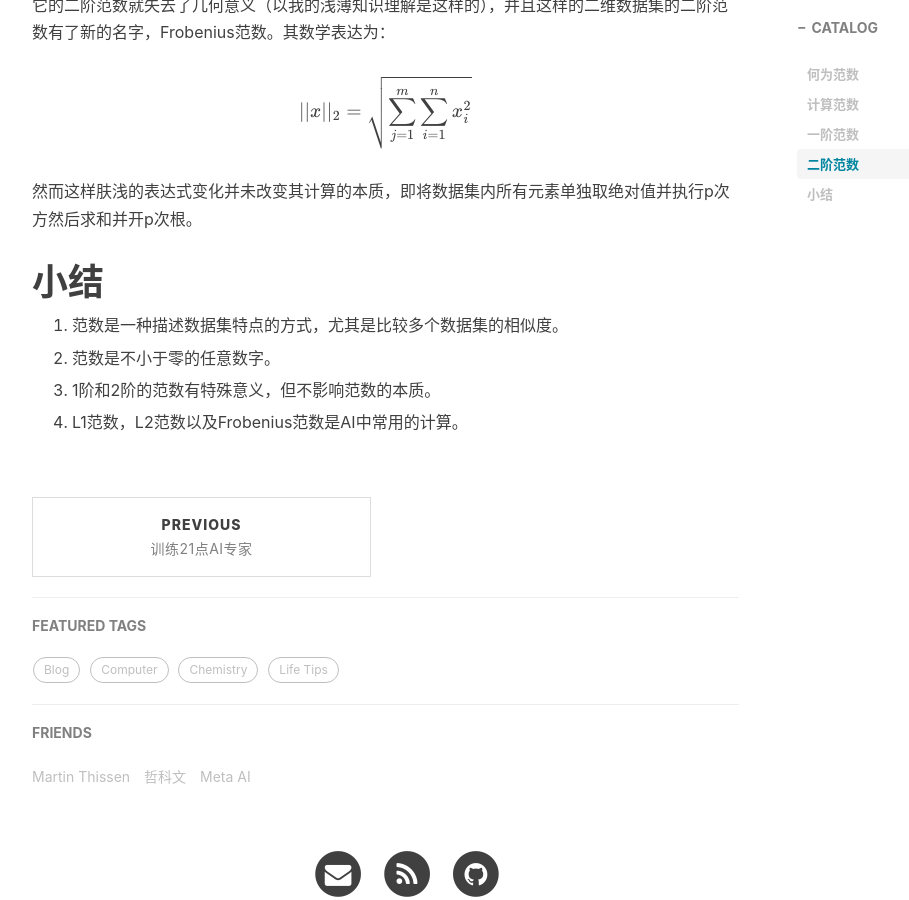
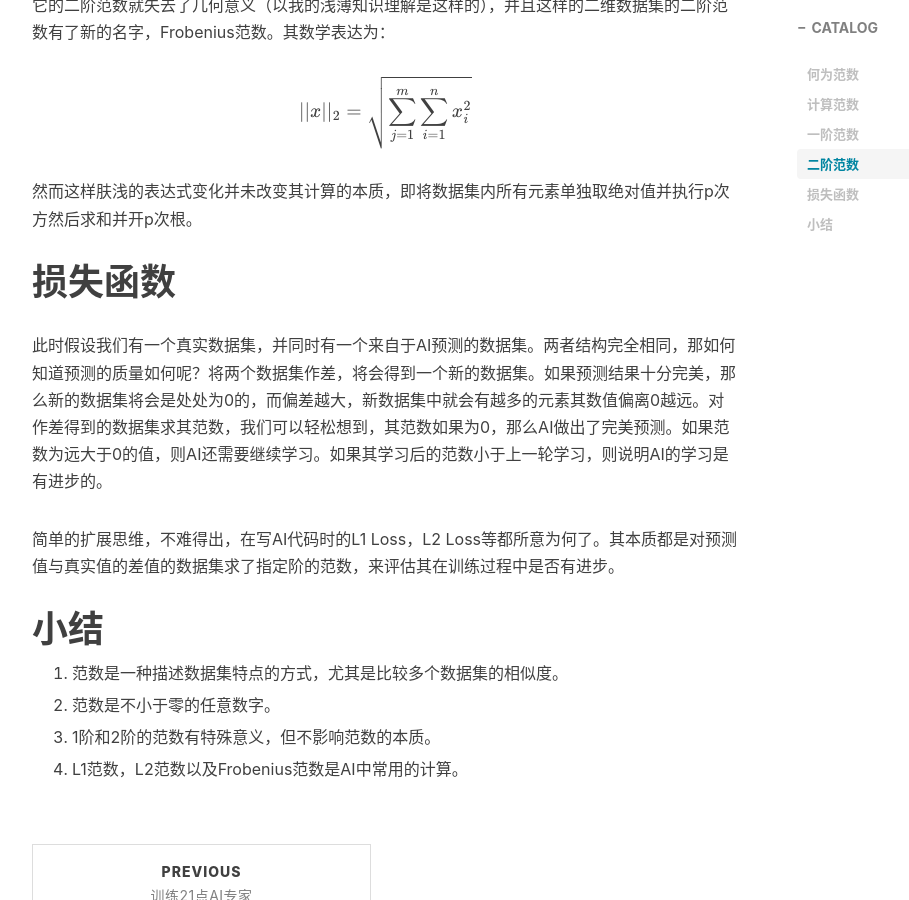
Before and after one commit to WinchellWang/winchellwang.github.io, a Jekyll site: the page built from _posts/2024-06-25-ai_norm.md, in a window 1280 px wide and 900 px high, scrolled down 2360 px. Shown: the whole window, without its empty margins (233-1142 px from the left). Built offline with Jekyll 4.4.1, drawn with Linux system fonts in a browser that asks for light colours; nearby versions of some CDN libraries; comment, search, counter and statistics services are not loaded.

Commit message:
New Post

```diff
--- a/_posts/2024-06-25-ai_norm.md
+++ b/_posts/2024-06-25-ai_norm.md
@@ -70,6 +70,12 @@ $$
 
 然而这样肤浅的表达式变化并未改变其计算的本质，即将数据集内所有元素单独取绝对值并执行p次方然后求和并开p次根。
 
+# 损失函数
+
+此时假设我们有一个真实数据集，并同时有一个来自于AI预测的数据集。两者结构完全相同，那如何知道预测的质量如何呢？将两个数据集作差，将会得到一个新的数据集。如果预测结果十分完美，那么新的数据集将会是处处为0的，而偏差越大，新数据集中就会有越多的元素其数值偏离0越远。对作差得到的数据集求其范数，我们可以轻松想到，其范数如果为0，那么AI做出了完美预测。如果范数为远大于0的值，则AI还需要继续学习。如果其学习后的范数小于上一轮学习，则说明AI的学习是有进步的。
+
+简单的扩展思维，不难得出，在写AI代码时的L1 Loss，L2 Loss等都所意为何了。其本质都是对预测值与真实值的差值的数据集求了指定阶的范数，来评估其在训练过程中是否有进步。
+
 # 小结
 
 1. 范数是一种描述数据集特点的方式，尤其是比较多个数据集的相似度。
```
